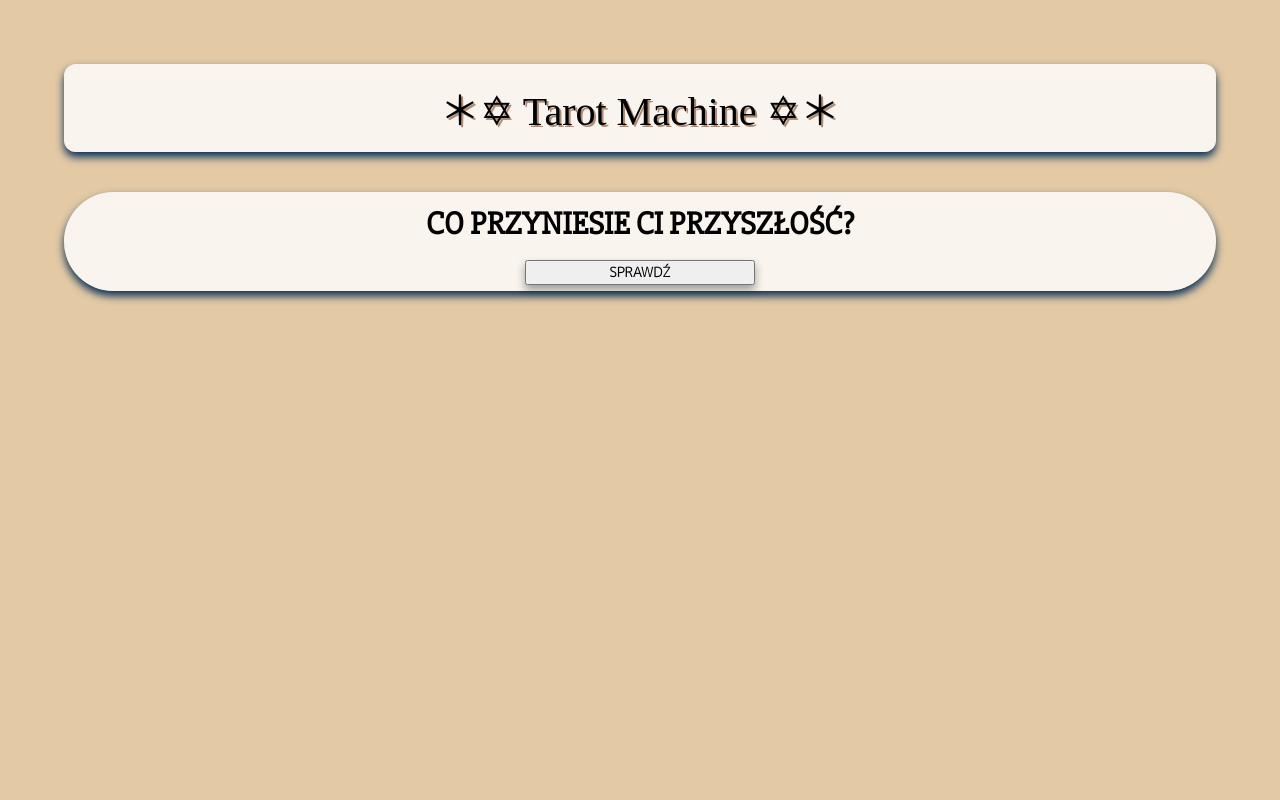
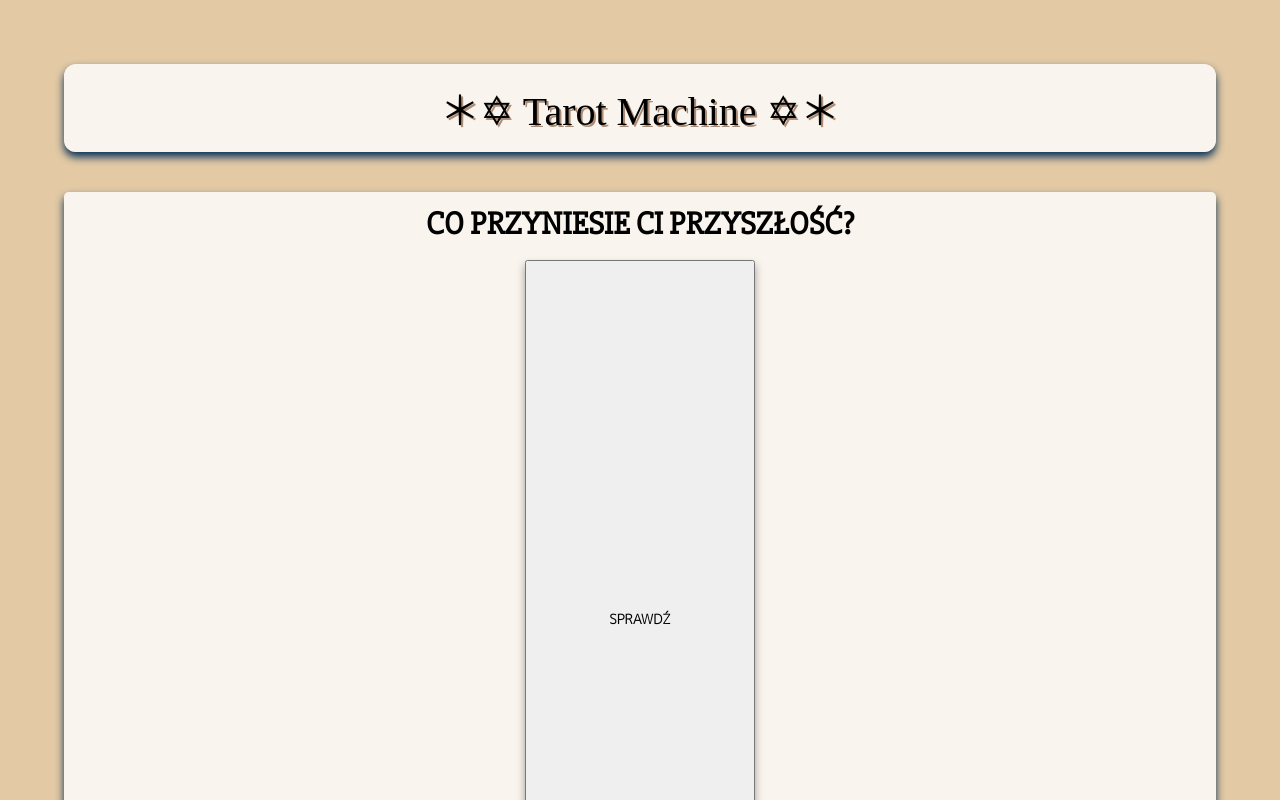
Before and after one commit to H0N3YY/TarrotMachine, a React (Create React App) app: page / in a window 1280 px wide. Shown: the top 800 px of the page. Built offline with nearby package versions, Linux system fonts and the light colour scheme; a web font is replaced by a local one.

Commit message:
change height size middle panel card

```diff
--- a/src/style/card.css
+++ b/src/style/card.css
@@ -7,10 +7,10 @@
 
 
 .card {
-    width: 100%;
-    height: 100%;
-    background-color: rgba(255, 255, 255, 0.796);
-    box-shadow: 0 5px 8px rgb(5, 46, 87);
-    border-radius: 10em;
-    text-align: center;
-  }
+  width: 100%;
+  height: 45em;
+  background-color: rgba(255, 255, 255, 0.796);
+  box-shadow: 0 5px 8px rgb(5, 46, 87);
+  border-radius: 0.3em;
+  text-align: center;
+}
```
